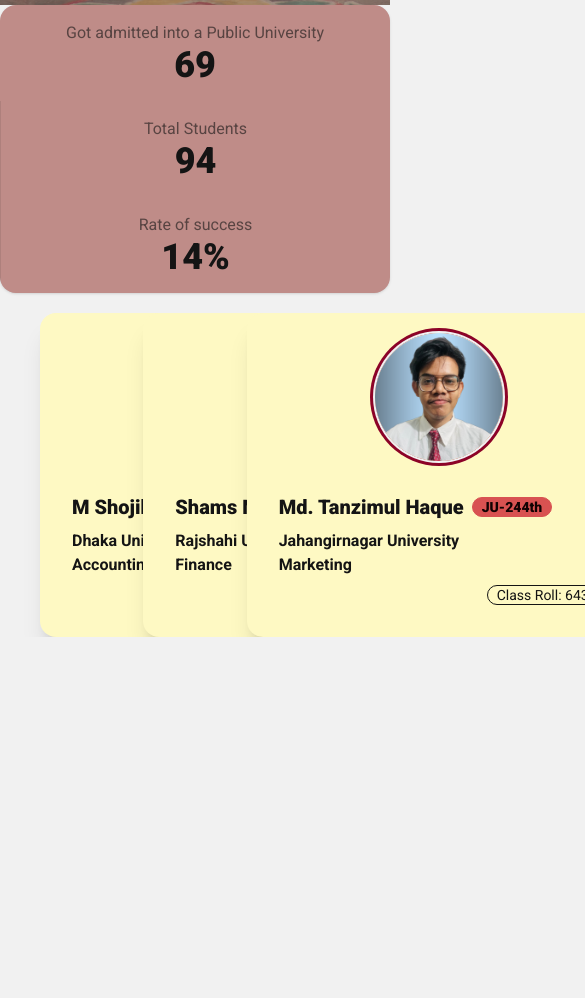
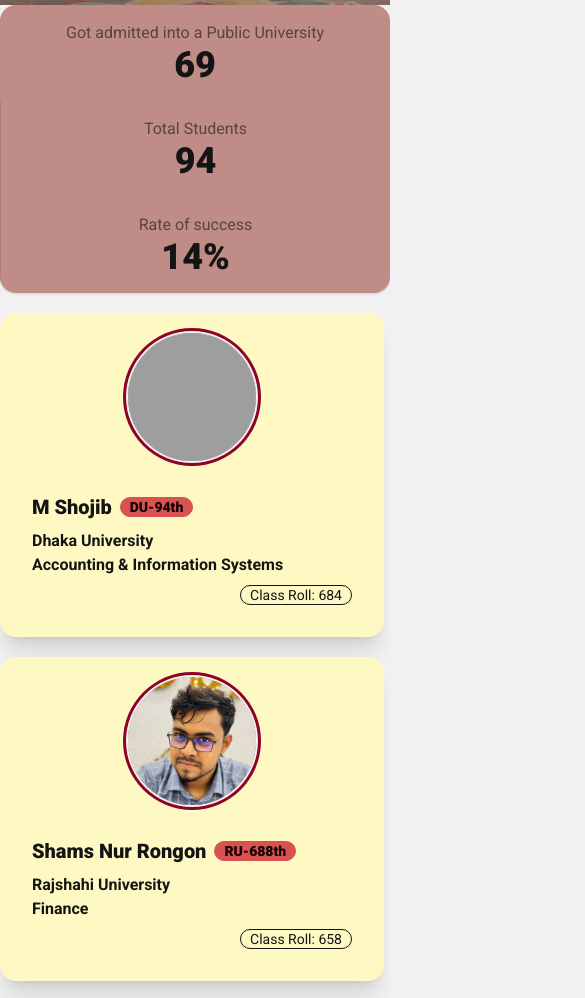
Before and after one commit to potatotanzim/Rajshahi_College_Project, a plain HTML site: page index.html in a window 390 px wide. Shown: the part 903-1901 px from the top of the page, 585 px wide, since content can reach past the window. Before the commit the page ends 1540 px from the top, so only its background shows below. Drawn offline with nearby package versions, Linux system fonts and the light colour scheme; grey boxes are pictures that could not be loaded.

Commit message:
small responsive change

```diff
--- a/index.html
+++ b/index.html
@@ -237,7 +237,7 @@
     </div>
   </section> -->
   <!-- Card section 2.0 -->
-   <section class="mx-10 grid grid-cols-3">
+   <section class="lg:mx-10 grid lg:grid-cols-3">
   <div class="card bg-base-100 w-96 shadow-xl mt-5 bg-yellow-100">
     <div class="avatar justify-center mt-5">
         <div class="ring-primary ring-offset-base-100 w-32 rounded-full ring ring-offset-2 ">
```
